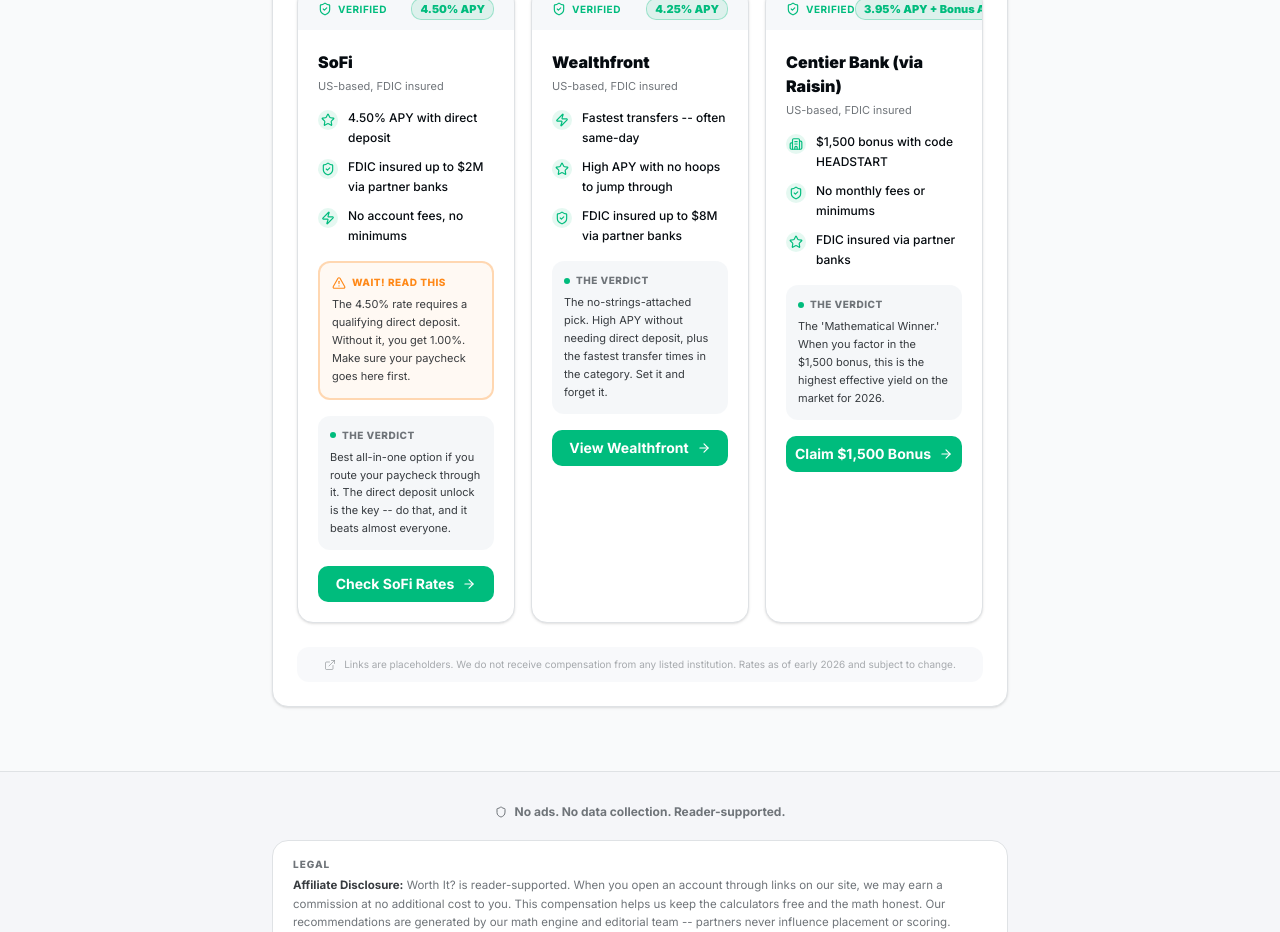
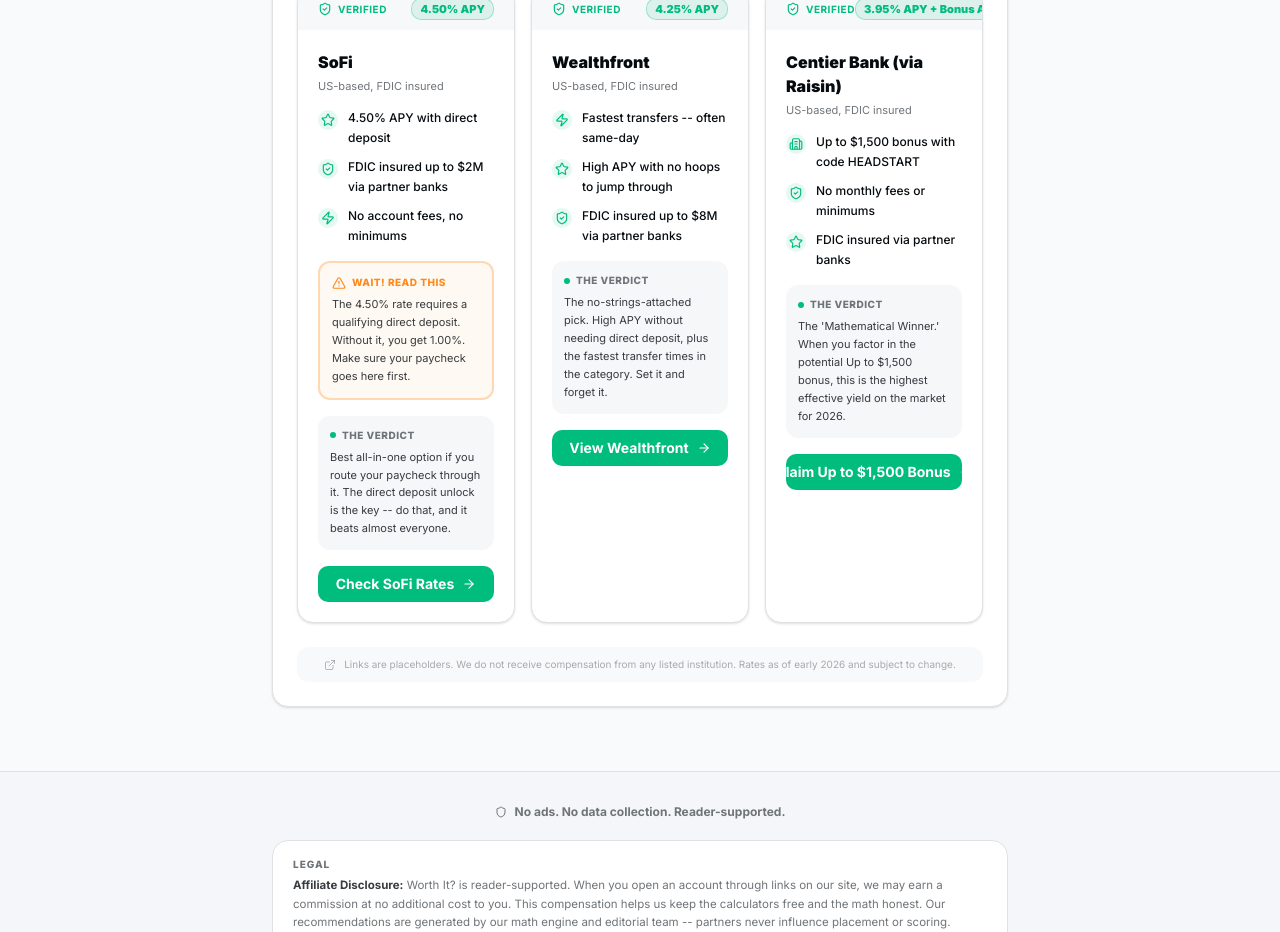
Before and after one commit to iris2212-droid/v0-worth-it-app, a Next.js app: page / in a window 1280 px wide. Shown: the part 3640-4572 px from the top of the page. Built offline with nearby package versions, Linux system fonts and the light colour scheme; no server answers.

Commit message:
Update top-reviews.tsx

```diff
--- a/components/top-reviews.tsx
+++ b/components/top-reviews.tsx
@@ -75,13 +75,13 @@ const REVIEWS: ReviewCard[] = [
   name: "Centier Bank (via Raisin)",
   apy: "3.95% APY + Bonus",
   highlights: [
-      { icon: <Building2 className="size-3.5" />, label: "$1,500 bonus with code HEADSTART" },
+    { icon: <Building2 className="size-3.5" />, label: "Up to $1,500 bonus with code HEADSTART" },
     { icon: <ShieldCheck className="size-3.5" />, label: "No monthly fees or minimums" },
     { icon: <Star className="size-3.5" />, label: "FDIC insured via partner banks" },
   ],
   verdict:
-      "The 'Mathematical Winner.' When you factor in the $1,500 bonus, this is the highest effective yield on the market for 2026.",
-    cta: "Claim $1,500 Bonus",
+    "The 'Mathematical Winner.' When you factor in the potential Up to $1,500 bonus, this is the highest effective yield on the market for 2026.",
+  cta: "Claim Up to $1,500 Bonus",
   href: "https://raisin.sjv.io/c/7012475/3806997/14380",
 },
 ];
```
Lines whose indentation alone changed are shown as unchanged.
